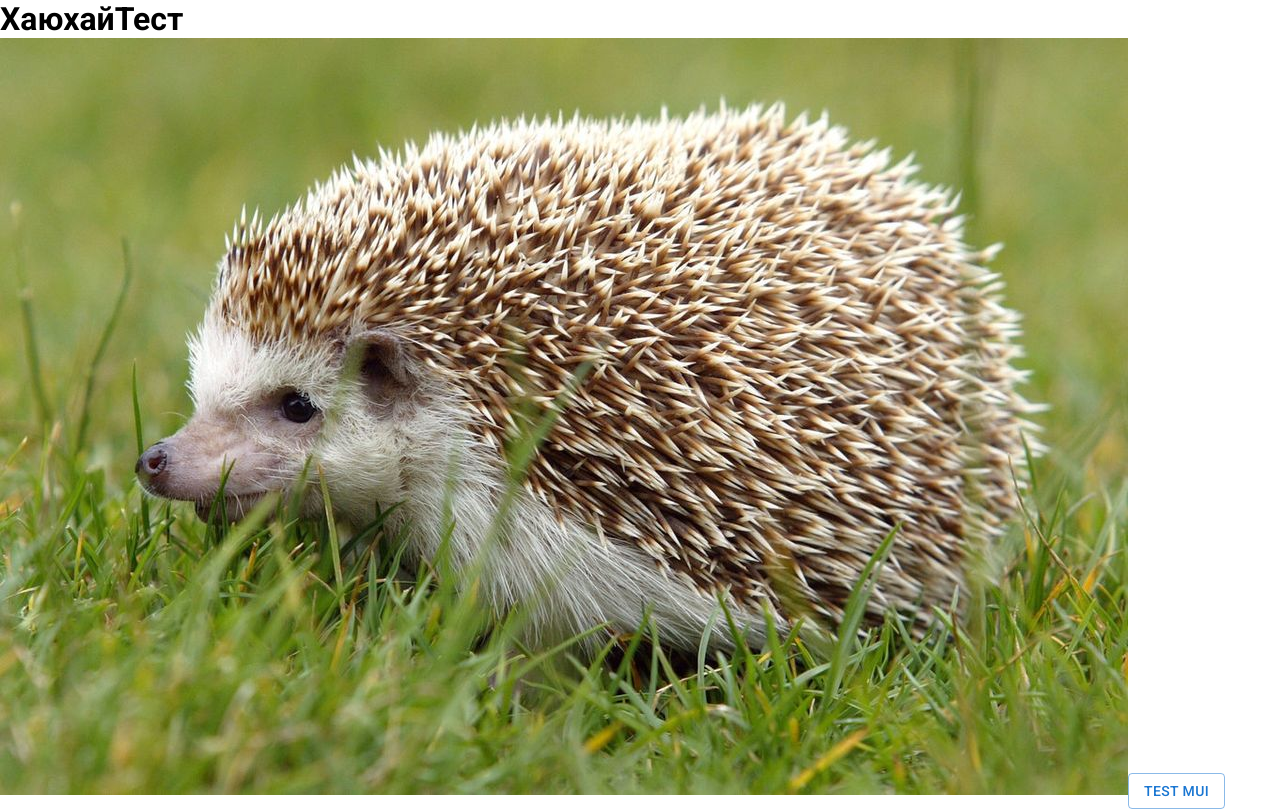
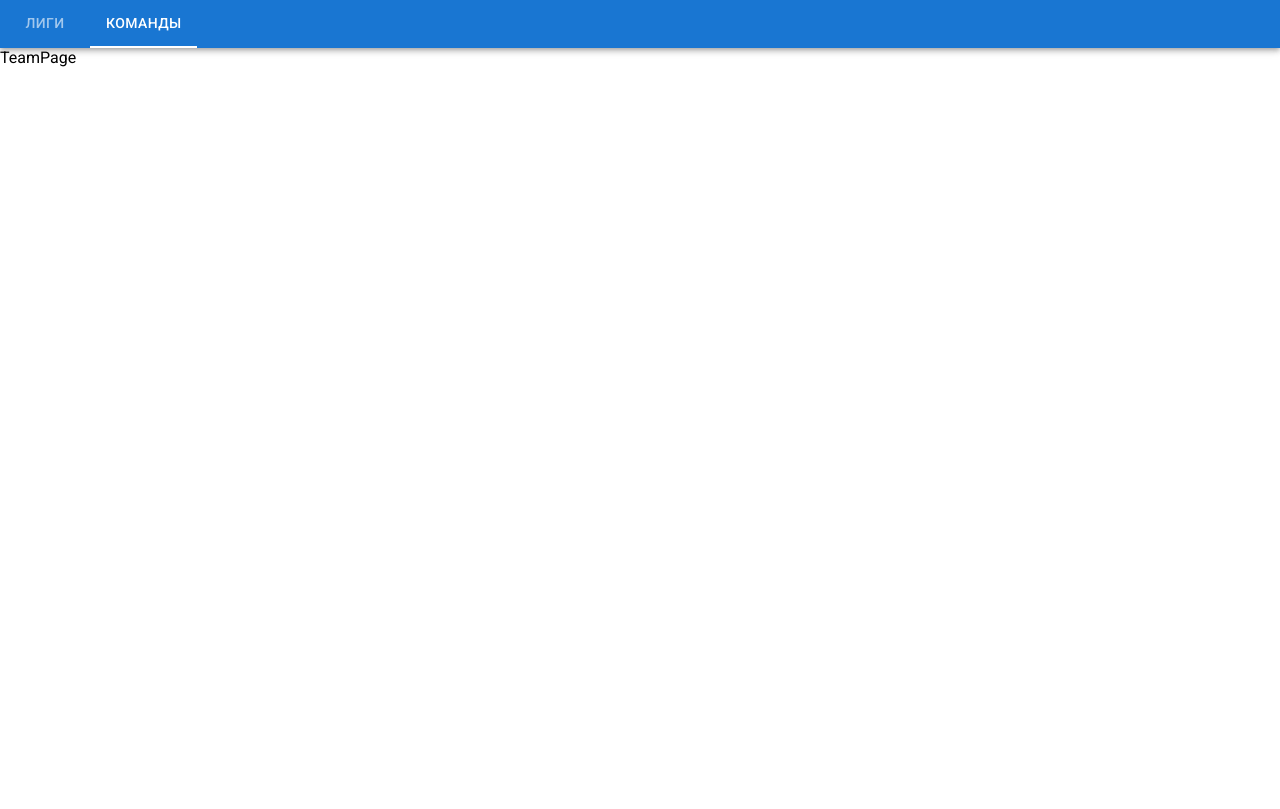
Before and after one commit to NormcheL73/SoccerStat, a React (Create React App) app: page /teams in a window 1280 px wide. Built offline with nearby package versions, Linux system fonts and the light colour scheme.

Commit message:
Navbar added

```diff
--- a/package.json
+++ b/package.json
@@ -13,6 +13,7 @@
     "gh-pages": "^4.0.0",
     "react": "^18.2.0",
     "react-dom": "^18.2.0",
+    "react-router-dom": "^6.3.0",
     "react-scripts": "5.0.1",
     "web-vitals": "^2.1.4"
   },
--- a/src/App.js
+++ b/src/App.js
@@ -1,13 +1,18 @@
 import "./App.css"
-import Button from "@mui/material/Button"
-import ezhik from "./images/ezhik.jpg"
+import { Route, Routes } from "react-router-dom"
+import Navbar from "./components/Navbar/Navbar"
+import Leagues from "./pages/Leagues/Leagues"
+import Teams from "./pages/Teams/Teams"
 
 function App() {
   return (
     <div className="App">
-      <h1>ХаюхайТест</h1>
-      <img src={ezhik} alt="Картинка ёжика" />
-      <Button variant="outlined">Test mui</Button>
+      <Navbar />
+      <Routes>
+        <Route path="/SoccerStat" element={<Leagues />} />
+        <Route path="/teams" element={<Teams />} />
+        <Route path="*" element={<Leagues />} />
+      </Routes>
     </div>
   )
 }
--- /dev/null
+++ b/src/components/Navbar/Navbar.js
@@ -0,0 +1,26 @@
+import { AppBar, Tab, Tabs } from "@mui/material"
+import { useState } from "react"
+import { Link } from "react-router-dom"
+
+function Navbar() {
+  const [value, setValue] = useState(1)
+  const handleChange = (event, newValue) => {
+    setValue(newValue)
+  }
+
+  return (
+    <AppBar position="static">
+      <Tabs
+        value={value}
+        onChange={handleChange}
+        textColor="inherit"
+        TabIndicatorProps={{ sx: { bgcolor: "white" } }}
+      >
+        <Tab label="Лиги" to="/SoccerStat" component={Link} />
+        <Tab label="Команды" to="/teams" component={Link} />
+      </Tabs>
+    </AppBar>
+  )
+}
+
+export default Navbar
--- a/src/index.js
+++ b/src/index.js
@@ -1,10 +1,13 @@
-import React from 'react';
-import ReactDOM from 'react-dom/client';
-import App from './App';
+import React from "react"
+import ReactDOM from "react-dom/client"
+import { BrowserRouter } from "react-router-dom"
+import App from "./App"
 
-const root = ReactDOM.createRoot(document.getElementById('root'));
+const root = ReactDOM.createRoot(document.getElementById("root"))
 root.render(
   <React.StrictMode>
-    <App />
+    <BrowserRouter>
+      <App />
+    </BrowserRouter>
   </React.StrictMode>
-);
+)
--- /dev/null
+++ b/src/pages/Leagues/Leagues.js
@@ -0,0 +1,5 @@
+function Leagues() {
+  return "HomePage"
+}
+
+export default Leagues
--- /dev/null
+++ b/src/pages/Teams/Teams.js
@@ -0,0 +1,5 @@
+function Teams() {
+  return "TeamPage"
+}
+
+export default Teams
```
Also changed, not shown: src/images/ezhik.jpg (deleted), 1 other file (tests, documents, lock files or other folders).
